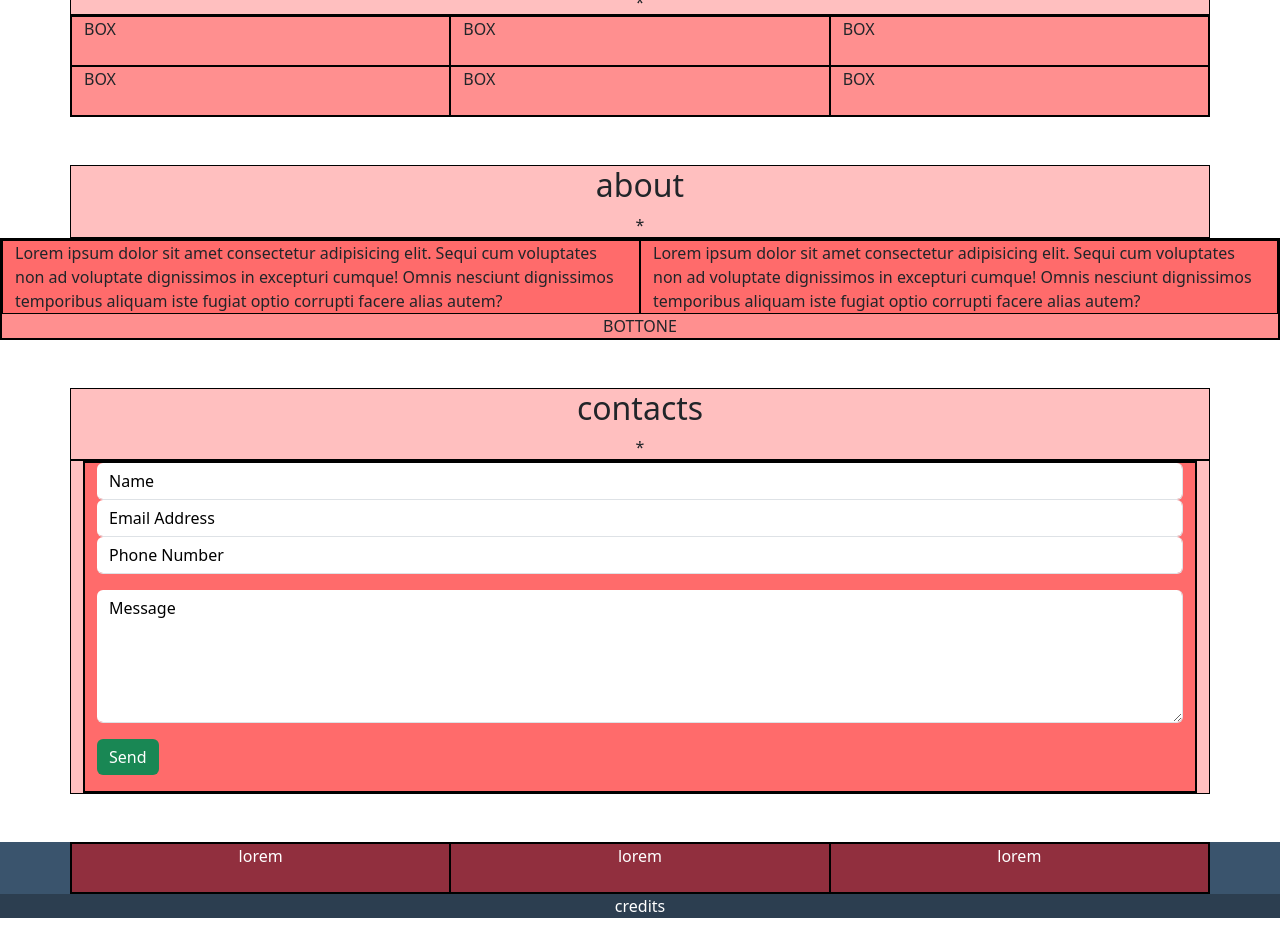
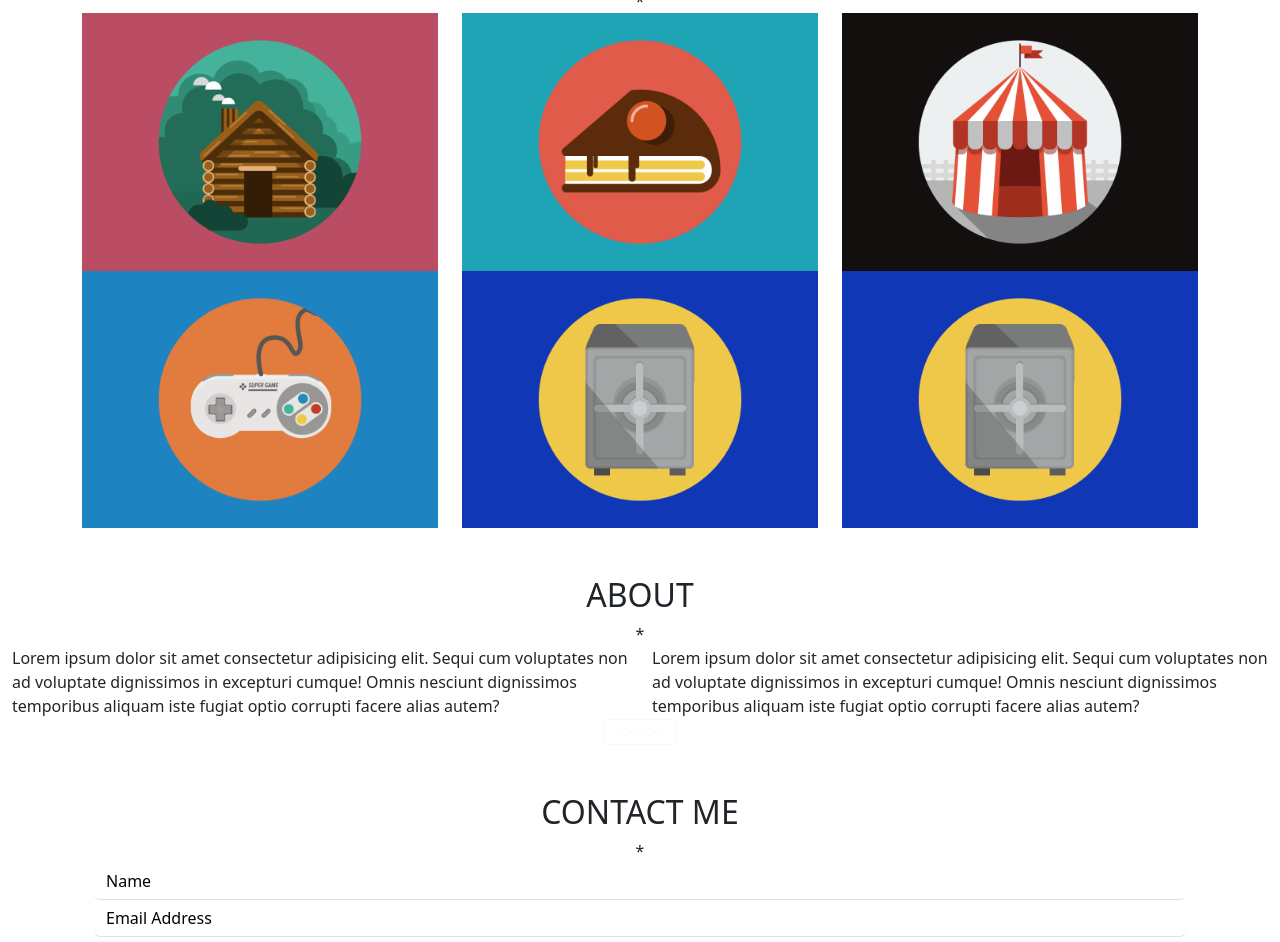
Before and after one commit to emilioff8822/html-css-bootstrap-freelancer, a plain HTML site: page index.html in a window 1280 px wide. Shown: the part 690-1632 px from the top of the page. Before the commit the page ends 1608 px from the top, so only its background shows below. Drawn offline with nearby package versions, Linux system fonts and the light colour scheme.

Commit message:
commit-debug1

```diff
--- a/index.html
+++ b/index.html
@@ -17,9 +17,14 @@
   <header>
 
     <div class="container">
-      <div class="row">
+      <div class="row align-content-center">
         <div class="col">LOGO</div>
-        <div class="col d-none d-lg-block text-end">MENU</div>
+        <div class="col d-none d-lg-block col-lg-1 text-end ">Portfolio</div>
+        <div class="col d-none d-lg-block col-lg-1 text-end">About</div>
+        <div class="col d-none d-lg-block col-lg-1 text-end">Contract</div>
+
+
+
         <div class="col d-lg-none text-end">H</div>
       </div>
     </div>
@@ -30,7 +35,19 @@
     <div class="container h-100 text-center">
       <div class="row h-100 align-content-center">
         <div class="image">immagine</div>
-        <div class="text">testo</div>
+        <div class="text">
+          <div class="row">
+            <div class="col-4">
+              GRAPHIC ARTIST
+            </div>
+            <div class="col-4">
+              GRAPHIC ARTIST
+            </div>
+            <div class="col-4">
+              GRAPHIC ARTIST
+            </div>
+          </div>
+        </div>
       </div>
     </div>
   </div>
@@ -41,17 +58,17 @@
     <!-- portfolio  -->
     <section id="portfolio" class="my-5">
       <div class="container text-center">
-        <h2>portfolio</h2>
+        <h2>PORTFOLIO</h2>
         <div class="star">*</div>
       </div>
       <div class="container">
         <div class="row row-cols-1 row-cols-md-2 row-cols-lg-3 ">
-          <div class="col">BOX</div>
-          <div class="col">BOX</div>
-          <div class="col">BOX</div>
-          <div class="col">BOX</div>
-          <div class="col">BOX</div>
-          <div class="col">BOX</div>
+          <div class="col"><img src="img/cabin.png" alt=""></div>
+          <div class="col"><img src="img/cake.png" alt=""></div>
+          <div class="col"><img src="img/circus.png" alt=""></div>
+          <div class="col"><img src="img/game.png" alt=""></div>
+          <div class="col"><img src="img/safe.png" alt=""></div>
+          <div class="col"><img src="img/safe.png" alt=""></div>
         </div>
       </div>
     </section>
@@ -60,7 +77,7 @@
     <!-- about  -->
     <section id="about" class="my-5">
       <div class="container text-center">
-        <h2>about</h2>
+        <h2>ABOUT</h2>
         <div class="star">*</div>
       </div>
       <div class="sc-container">
@@ -74,7 +91,7 @@
             </div>
           </div>
           <div class="button text-center">
-            BOTTONE
+            <button type="button" class="btn btn-outline-light">DOWNLOAD</button>
           </div>
         </div>
       </div>
@@ -84,7 +101,7 @@
     <!-- contacts  -->
     <section id="contacts"  class="my-5">
       <div class="container text-center">
-        <h2>contacts</h2>
+        <h2>CONTACT ME</h2>
         <div class="star">*</div>
       </div>
 
@@ -128,13 +145,13 @@
     <div class="footer-top">
       <div class="container">
         <div class="row row-cols-1 row-cols-md-3">
-          <div class="col">lorem</div>
-          <div class="col">lorem</div>
-          <div class="col">lorem</div>
+          <div class="col">LOCATION  <div>Lorem ipsum dolor sit amet consectetur adipisicing elit. Nihil, vel!</div></div>
+          <div class="col">AROUND THE WEB <div>Lorem ipsum, dolor sit amet consectetur adipisicing elit. Similique, nihil?</div></div>
+          <div class="col">ABOUT FREELANCER <div>Lorem ipsum dolor sit, amet consectetur adipisicing elit. Maiores, dolores.</div></div>
         </div>
       </div>
     </div>
-    <div class="footer-bottom">credits</div>
+    <div class="footer-bottom">Lorem ipsum dolor sit amet consectetur adipisicing elit.</div>
   </footer>
 
 
--- a/style.css
+++ b/style.css
@@ -1,4 +1,4 @@
-/* DEBUG */
+/* DEBUG
 [class^='container'],[class^='col'], .sc-container{
   background-color: rgba(255, 0, 0, .25);
   border: 1px solid #000;
@@ -38,12 +38,15 @@ footer{
   border-left: none;
   border-top: none;
   border-top: none;
+  border-right: none;
 }
 
 .ef-form textarea {
   border-left: none;
   border-top: none;
   border-top: none;
+  border-right: none;
+
 }
 
 .ef-form input::placeholder {
@@ -57,3 +60,12 @@ footer{
 .ef-form button {
 border: none;
 }
+
+.container img {
+  width: 100%;
+}
+
+.sc-container button {
+  font-size: .5rem;
+  border-radius: 0;
+}
```
